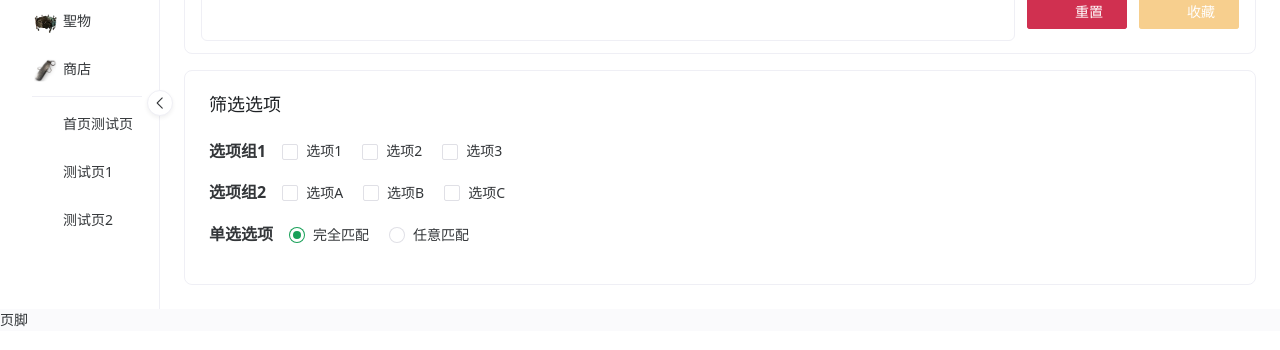
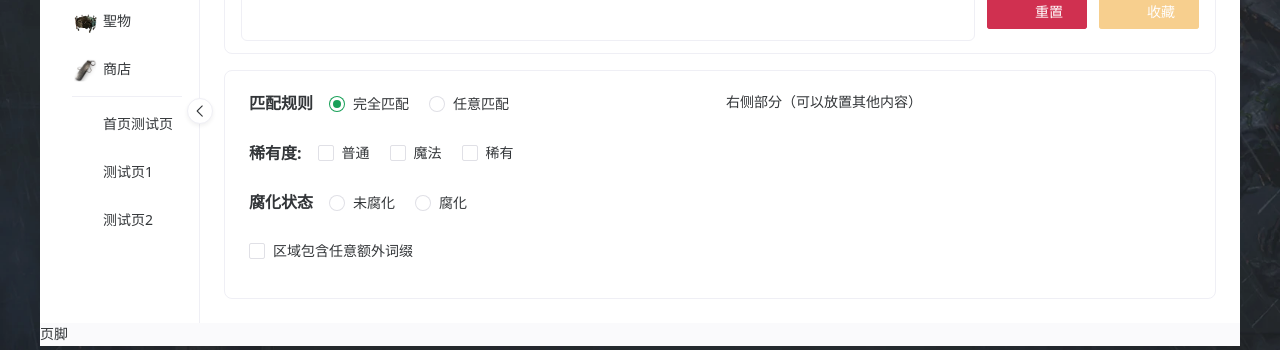
Before and after one commit to vagrant-soul/poereweb, a Vue app: page / in a window 1280 px wide. Shown: the part 158-508 px from the top of the page. Built offline with nearby package versions, Linux system fonts and the light colour scheme; some icons are missing.

Commit message:
区域包含额外 完成

```diff
--- a/components.d.ts
+++ b/components.d.ts
@@ -35,12 +35,9 @@ declare module 'vue' {
     NRadioGroup: typeof import('naive-ui')['NRadioGroup']
     NSpace: typeof import('naive-ui')['NSpace']
     NText: typeof import('naive-ui')['NText']
-    NThing: typeof import('naive-ui')['NThing']
     NTooltip: typeof import('naive-ui')['NTooltip']
-    Result: typeof import('./src/components/Result.vue')['default']
     ReSult: typeof import('./src/components/ReSult.vue')['default']
     'ReSult copy': typeof import('./src/components/ReSult copy.vue')['default']
-    Resultpage: typeof import('./src/components/Resultpage.vue')['default']
     RouterLink: typeof import('vue-router')['RouterLink']
     RouterView: typeof import('vue-router')['RouterView']
   }
--- a/src/layouts/BaseLayout.vue
+++ b/src/layouts/BaseLayout.vue
@@ -1,4 +1,10 @@
 <template>
+  <div class="base-layout">
+    <!-- 背景图片层 -->
+    <div class="background-layer"></div>
+
+    <!-- 内容容器，限制最大宽度 -->
+    <div class="content-container">
       <n-space vertical size="large">
         <n-layout>
           <n-layout-header>
@@ -6,15 +12,66 @@
           </n-layout-header>
           <n-layout has-sider>
             <BaseSider />
-        <n-layout-content content-style="padding: 24px;"> <router-view /> </n-layout-content>
+            <n-layout-content content-style="padding: 24px;">
+              <router-view />
+            </n-layout-content>
           </n-layout>
           <n-layout-footer>页脚</n-layout-footer>
         </n-layout>
       </n-space>
+    </div>
+  </div>
 </template>
 
 <script setup lang="ts">
 import BaseSider from './BaseSider.vue'
 import BaseTop from './BaseTop.vue'
 </script>
-<style scoped></style>
+
+<style scoped>
+.base-layout {
+  position: relative;
+  min-height: 100vh;
+}
+
+.background-layer {
+  position: fixed;
+  top: 0;
+  left: 0;
+  width: 100%;
+  height: 100%;
+  background-image: url('/images/bg.webp'); /* 请替换为你的背景图片路径 */
+  background-size: cover;
+  background-position: center;
+  background-repeat: no-repeat;
+  opacity: 0.9; /* 轻微透明度，不影响内容阅读 */
+  z-index: -1;
+}
+
+.content-container {
+  max-width: 1400px; /* 限制最大宽度 */
+  margin: 0 auto; /* 居中显示 */
+  position: relative;
+  z-index: 1; /* 确保内容在背景之上 */
+}
+
+/* 响应式设计 */
+@media (max-width: 1400px) {
+  .content-container {
+    max-width: 1200px;
+  }
+}
+
+@media (max-width: 1200px) {
+  .content-container {
+    max-width: 100%;
+    padding: 0 20px;
+  }
+}
+
+@media (max-width: 768px) {
+  .content-container {
+    padding: 0 16px;
+  }
+}
+</style>
--- a/src/layouts/BaseTop.vue
+++ b/src/layouts/BaseTop.vue
@@ -10,7 +10,7 @@
     "
   >
     <div class="left-group" style="display: flex; align-items: center; gap: 16px">
-      <n-image width="30" src="../public/UniqueAtlasSkillBook.png" preview-disabled />
+      <n-image width="30" src="/UniqueAtlasSkillBook.png" preview-disabled />
       <div class="app-title">{{ $t('app.title') }}</div>
     </div>
 
--- a/src/views/WayStonePage.vue
+++ b/src/views/WayStonePage.vue
@@ -2,40 +2,14 @@
   <n-layout-content>
     <Result :display-text="displayText" @reset="handleReset" />
     <!-- 筛选内容部分 -->
-    <n-card title="筛选选项" style="margin-top: 16px; border-radius: 8px">
+    <n-card style="margin-top: 16px; border-radius: 8px">
       <!-- 第一组复选框 -->
+      <n-flex class="page-layout" gap="16px">
+        <!-- 左侧部分（放置选项组） -->
+        <n-flex class="left-section" vertical flex="1">
+          <!-- 匹配规则 -->
           <div class="options-group">
-        <h3 class="group-title">选项组1</h3>
-        <n-checkbox-group v-model:value="selectedOptionsGroup1" class="checkbox-wrapper">
-          <n-space>
-            <n-checkbox
-              v-for="option in optionsGroup1"
-              :key="option.value"
-              :value="option.value"
-              :label="option.label"
-            />
-          </n-space>
-        </n-checkbox-group>
-      </div>
-
-      <!-- 第二组复选框 -->
-      <div class="options-group">
-        <h3 class="group-title">选项组2</h3>
-        <n-checkbox-group v-model:value="selectedOptionsGroup2" class="checkbox-wrapper">
-          <n-space>
-            <n-checkbox
-              v-for="option in optionsGroup2"
-              :key="option.value"
-              :value="option.value"
-              :label="option.label"
-            />
-          </n-space>
-        </n-checkbox-group>
-      </div>
-
-      <!-- 单选框组 -->
-      <div class="options-group">
-        <h3 class="group-title">单选选项</h3>
+            <h3 class="group-title">匹配规则</h3>
             <n-radio-group v-model:value="selectedRadioOption" class="checkbox-wrapper">
               <n-space>
                 <n-radio
@@ -48,6 +22,48 @@
               </n-space>
             </n-radio-group>
           </div>
+          <!-- 稀有度 -->
+          <div class="options-group">
+            <h3 class="group-title">稀有度:</h3>
+            <n-checkbox-group v-model:value="WaystoneRarity" class="checkbox-wrapper">
+              <n-space>
+                <n-checkbox
+                  v-for="option in WaystoneRarityGruop"
+                  :key="option.value"
+                  :value="option.value"
+                  :label="option.label"
+                />
+              </n-space>
+            </n-checkbox-group>
+          </div>
+          <!-- 腐化状态 -->
+          <div class="options-group">
+            <h3 class="group-title">腐化状态</h3>
+            <n-radio-group v-model:value="WaystoneCorrupted" class="checkbox-wrapper">
+              <n-space>
+                <n-radio
+                  v-for="option in CorruptedOptions"
+                  :key="option.value"
+                  :value="option.value"
+                  :label="option.label"
+                >
+                </n-radio>
+              </n-space>
+            </n-radio-group>
+          </div>
+          <!-- 包含 额外词缀 -->
+          <div class="options-group">
+            <!-- <h3 class="group-title">包含额外词缀</h3> -->
+            <!-- 做到这里还没完成 有額  该区域包含任意数量的额外包装-->
+            <n-checkbox v-model:checked="AdditionalPacks" value="{{AdditionalOptions.value}}">{{
+              AdditionalOptions.label
+            }}</n-checkbox>
+          </div>
+        </n-flex>
+
+        <!-- 右侧部分（可以放置其他内容） -->
+        <n-flex class="right-section" vertical flex="1"> 右侧部分（可以放置其他内容） </n-flex>
+      </n-flex>
     </n-card>
   </n-layout-content>
 </template>
@@ -55,18 +71,18 @@
 import Result from '@/components/ReSult.vue'
 import { ref, computed } from 'vue'
 // 第一组选项配置
-const optionsGroup1 = [
-  { label: '选项1', value: '1' },
-  { label: '选项2', value: '2' },
-  { label: '选项3', value: '3' },
+const WaystoneRarityGruop = [
+  { label: '普通', value: '中' },
+  { label: '魔法', value: '魔' },
+  { label: '稀有', value: '稀' },
 ]
-
+// 腐化状态选项配置
+const CorruptedOptions = [
+  { label: '未腐化', value: '!已腐' },
+  { label: '腐化', value: '已腐' },
+]
 // 第二组选项配置
-const optionsGroup2 = [
-  { label: '选项A', value: 'A' },
-  { label: '选项B', value: 'B' },
-  { label: '选项C', value: 'C' },
-]
+const AdditionalOptions = { label: '区域包含任意额外词缀', value: '有額' }
 
 // 单选框选项配置
 const radioOptions = [
@@ -75,14 +91,16 @@ const radioOptions = [
 ]
 
 // 响应式数据
-const selectedOptionsGroup1 = ref<string[]>([])
-const selectedOptionsGroup2 = ref<string[]>([])
+const WaystoneRarity = ref<string[]>([])
+const WaystoneCorrupted = ref<string>('')
+const AdditionalPacks = ref(false)
 const selectedRadioOption = ref<string>('and')
 // 重置函数
 const handleReset = () => {
   // 重置所有选择项
-  selectedOptionsGroup1.value = []
-  selectedOptionsGroup2.value = []
+  WaystoneRarity.value = []
+  WaystoneCorrupted.value = ''
+  AdditionalPacks.value = false
   selectedRadioOption.value = 'and'
 
   // 可以在这里添加重置后的其他逻辑，如提示信息
@@ -91,22 +109,28 @@ const handleReset = () => {
 // 修改displayText计算属性，直接显示value值
 const displayText = computed(() => {
   const results: string[] = []
-  const selectedMode = selectedRadioOption.value || 'and' // 默认使用and模式
-  // 合并所有选中的选项
-  const allSelectedOptions = [...selectedOptionsGroup1.value, ...selectedOptionsGroup2.value]
-  // 根据radio值处理选项显示格式
-  if (allSelectedOptions.length > 0) {
-    if (selectedMode === 'and') {
-      // and模式：每个值用""包含并直接连接，如"1""2""A"
-      const formattedText = allSelectedOptions.map((opt) => `"${opt}"`).join('')
-      results.push(`${formattedText}`)
-    } else if (selectedMode === 'or') {
-      // or模式：值用|连接，最外层用""包含，如"2|A|C"
-      const formattedText = `"${allSelectedOptions.join('|')}"`
-      results.push(`${formattedText}`)
+  // const selectedMode = selectedRadioOption.value || 'and' // 默认使用and模式
+  // 处理地图稀有度 - 按照度: (选项|选项)或度: 选项的格式
+  if (WaystoneRarity.value.length > 0) {
+    // 优化：当选项数量为3个时也不显示
+    if (WaystoneRarity.value.length === 3) {
+      // 选项数量为3个时，不添加到结果中（返回空值效果）
+    } else if (WaystoneRarity.value.length > 1) {
+      // 多个选项时: "度: (n|m|r|u)"
+      results.push(`"度: (${WaystoneRarity.value.join('|')})"`)
+    } else {
+      // 单个选项时: "度: n"
+      results.push(`"度: ${WaystoneRarity.value[0]}"`)
     }
   }
-
+  // 处理腐化状态 - 按照已腐: 选项的格式
+  if (WaystoneCorrupted.value) {
+    results.push(`"${WaystoneCorrupted.value}"`)
+  }
+  // 处理selectedOptionsGroup2（保持原有逻辑）
+  if (AdditionalPacks.value) {
+    results.push(`"${AdditionalOptions.value}"`)
+  }
   // // 处理单选框显示（可选）
   // if (selectedRadioOption.value) {
   //   results.push(`${selectedRadioOption.value}`)
@@ -116,20 +140,40 @@ const displayText = computed(() => {
 })
 </script>
 <style scoped>
+/* 确保主容器正确分布空间 */
+.page-layout {
+  /* Naive UI的n-flex已经处理了基本的flex布局，但我们可以添加一些额外样式 */
+  width: 100%;
+  justify-content: space-between; /* 确保左右部分之间有适当间距 */
+}
+
+/* 确保左右部分平分空间并具有相同的最小宽度 */
+.left-section,
+.right-section {
+  flex: 1; /* 这会使两个部分平分布局 */
+  min-width: 0; /* 防止内容溢出 */
+  /* 为了更好地可视化布局，可以添加临时的边框 */
+  /* border: 1px solid #e0e0e0; */
+}
+
+/* 确保选项组内的内容正确排列 */
 .options-group {
   display: flex;
   align-items: center;
   margin-bottom: 16px;
   gap: 16px;
+  flex-wrap: wrap; /* 当空间不足时允许内容换行 */
 }
 
 .group-title {
   margin: 0;
   font-size: 16px;
   white-space: nowrap;
+  min-width: max-content;
 }
 
 .checkbox-wrapper {
   flex: 1;
+  min-width: 0;
 }
 </style>
```
Also changed, not shown: src/layouts/BaseSider.vue (+5 -8 lines), public/images/bg.webp (added). Lines whose indentation alone changed are shown as unchanged.
